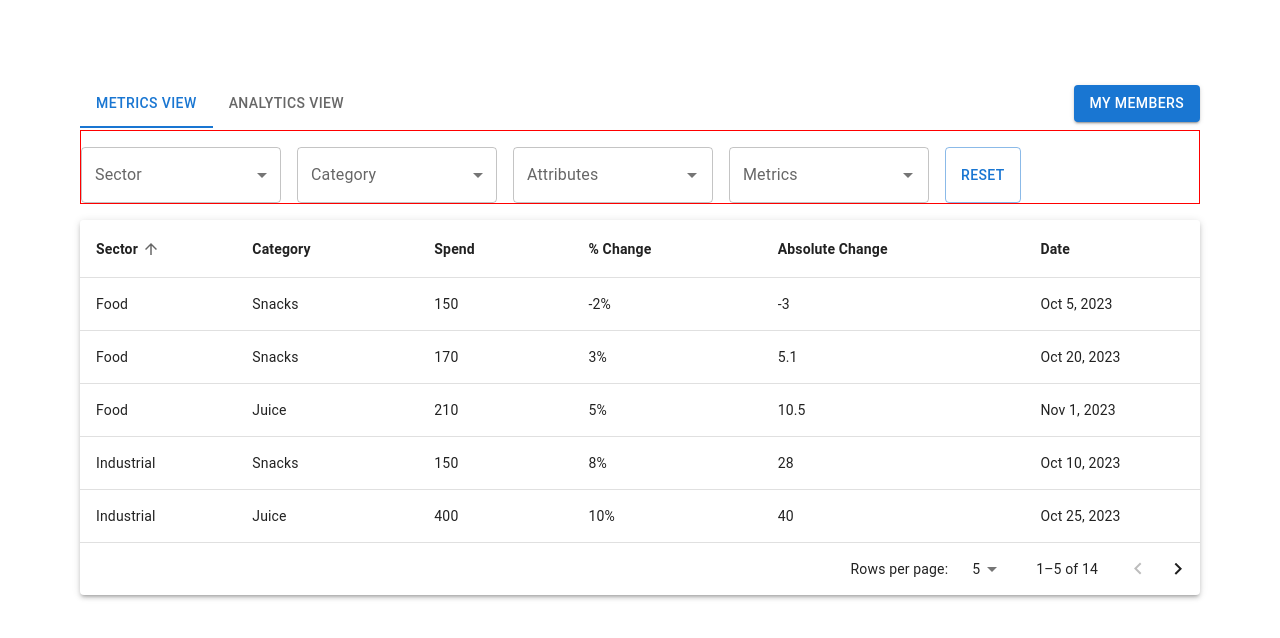
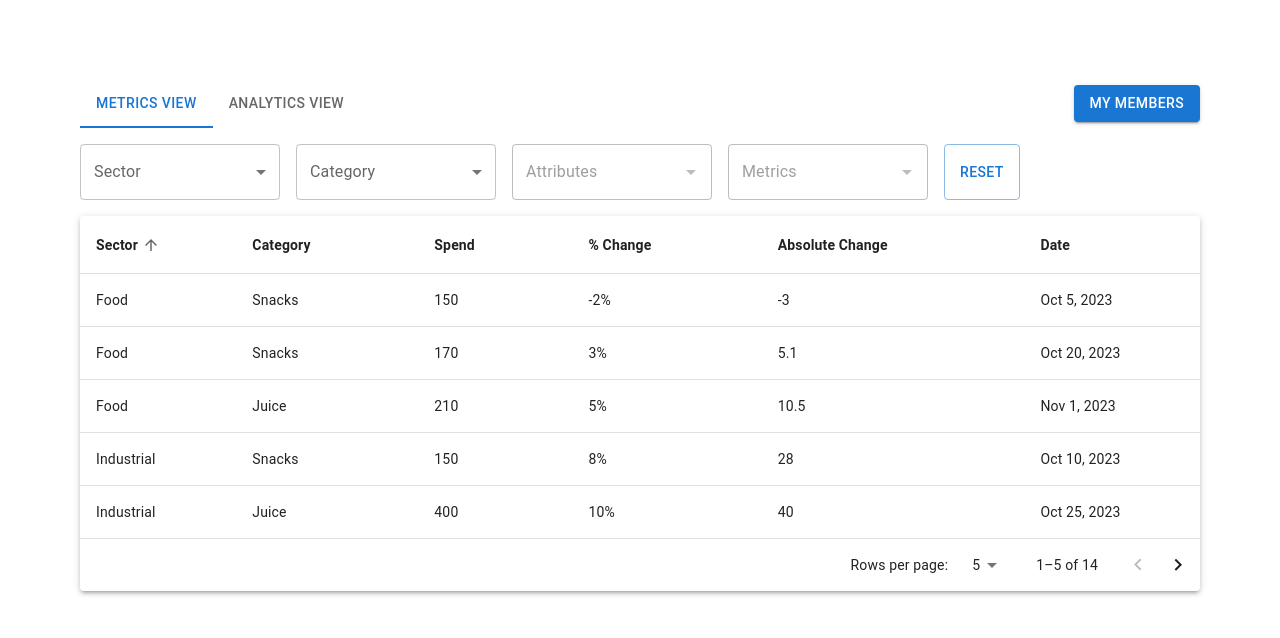
Before and after one commit to pranaydo/DashBoard-App, a React (Create React App) app: page / in a window 1280 px wide. Shown: the top 638 px of the page. Built offline with nearby package versions, Linux system fonts and the light colour scheme.

Commit message:
Attribute and Metrics Filter Disabled / border of  filter panel removed

```diff
--- a/src/App.tsx
+++ b/src/App.tsx
@@ -25,7 +25,7 @@ const App: React.FC = () => {
               <TopBar />
             </div>
           </div>
-          <div style={{ border: "1px solid red", marginTop: "2px" }}>
+          <div>
             <FiltersPanel filters={filters} setFilters={setFilters} />
           </div>
 
--- a/src/components/FilterPanel.tsx
+++ b/src/components/FilterPanel.tsx
@@ -84,6 +84,7 @@ const FiltersPanel: React.FC<FiltersPanelProps> = ({ filters, setFilters }) => {
         renderInput={(params) => (
           <TextField {...params} label="Attributes" sx={{ minWidth: 200 }} />
         )}
+        disabled
       />
 
       <Autocomplete
@@ -94,6 +95,7 @@ const FiltersPanel: React.FC<FiltersPanelProps> = ({ filters, setFilters }) => {
         renderInput={(params) => (
           <TextField {...params} label="Metrics" sx={{ minWidth: 200 }} />
         )}
+        disabled
       />
       <Button onClick={() => setFilters({})} variant="outlined">
         Reset
```
